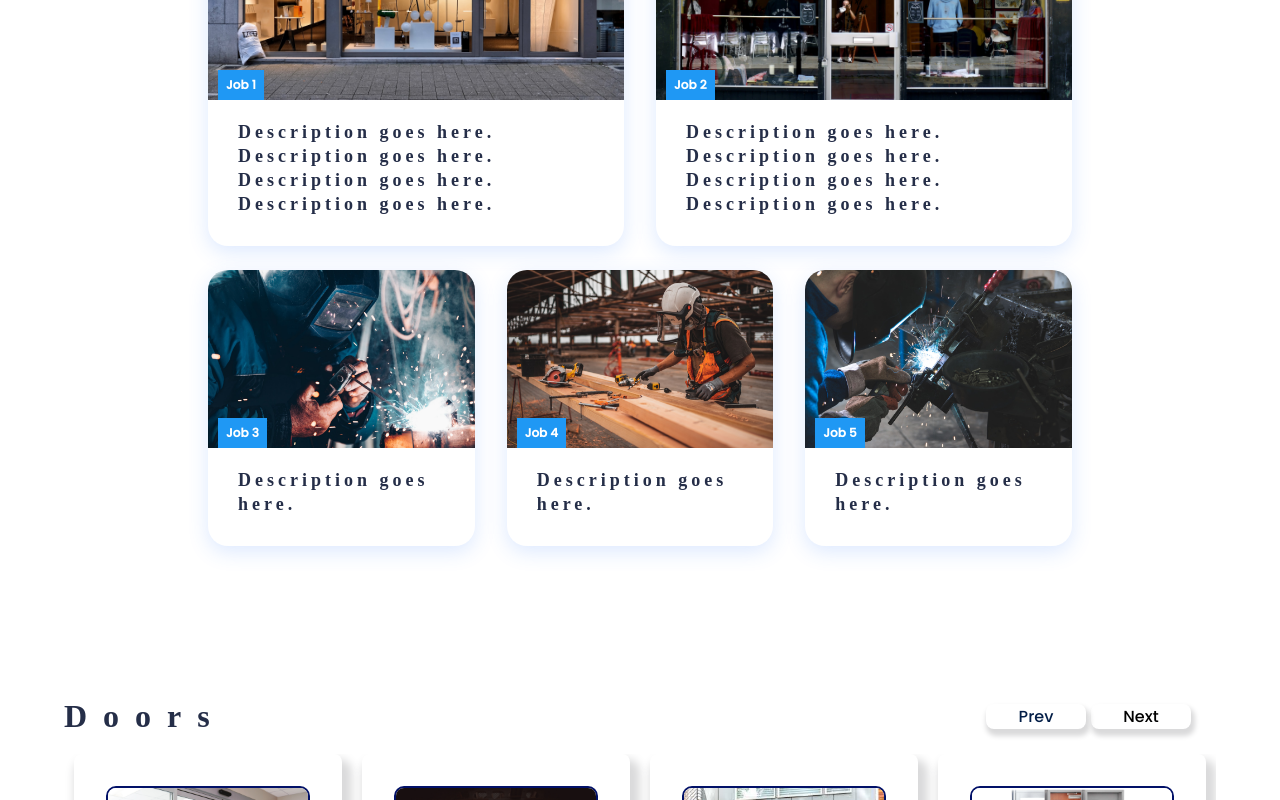
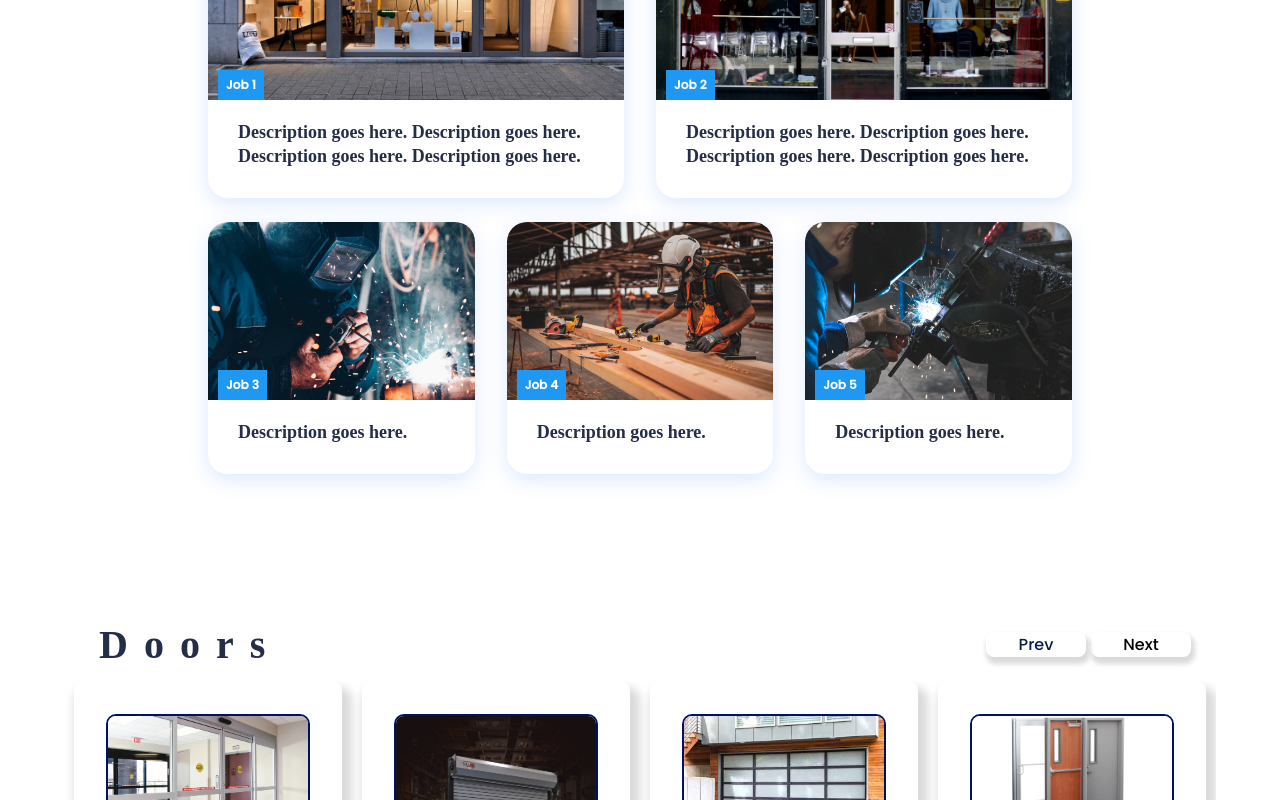
Before and after one commit to enakagawa21/vocal, a React (Create React App) app: page / in a window 1280 px wide. Shown: the part 960-1760 px from the top of the page. Built offline with nearby package versions, Linux system fonts and the light colour scheme; a web font is replaced by a local one.

Commit message:
ran build

```diff
--- a/src/App.css
+++ b/src/App.css
@@ -19,7 +19,7 @@
        color:#252e48;
   }
    h2 {
-    font-size: 2rem;
+    font-size: 2.5rem;
     letter-spacing: 1rem;
     text-align: center;
     font-family: "Koulen", cursive;
@@ -37,8 +37,6 @@
     font-size: 2rem;
     color:#ffffff;
     font-family: "Koulen", cursive;
-    letter-spacing: .25rem;
-
   }
    /* .App{
     background: linear-gradient(90deg, #393a3a -100%, #ffffff 50%,#393a3a 190%);
--- a/src/App.js
+++ b/src/App.js
@@ -2,7 +2,6 @@ import Hero from '../src/components/hero/Hero'
 import './App.css';
 import Navbar from './components/navbar/Navbar';
 import CardDisplay from './components/cards/CardDisplay'
-import Services from './components/services/Services';
 import Footer from './components/footer/Footer';
 import Form from './components/form/Form';
 import Doors from './components/doors/Doors'
--- a/src/components/doors/Doors.css
+++ b/src/components/doors/Doors.css
@@ -21,7 +21,8 @@
   display:flex;
   justify-content: space-between;
   align-items: center;
-  min-width:80%
+  min-width:80%;
+  padding-left:35px;
 }
 .buttons {
   display: flex;
--- a/src/components/form/Form.js
+++ b/src/components/form/Form.js
@@ -1,4 +1,4 @@
-import React,{ useRef } from 'react'
+import React from 'react'
 import './Form.css'
 
 
```
Also changed, not shown: public/index.html (line endings or trailing spaces).
